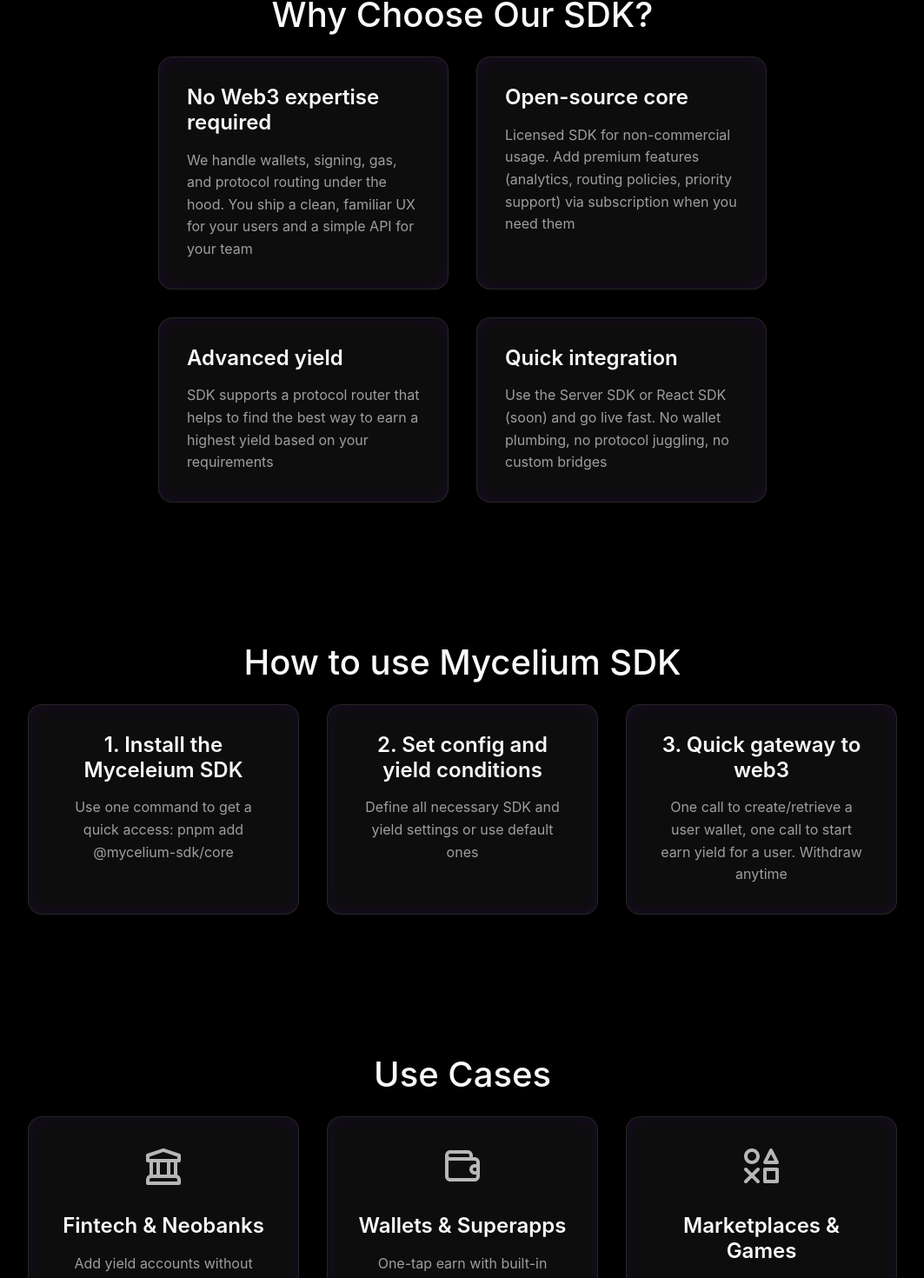
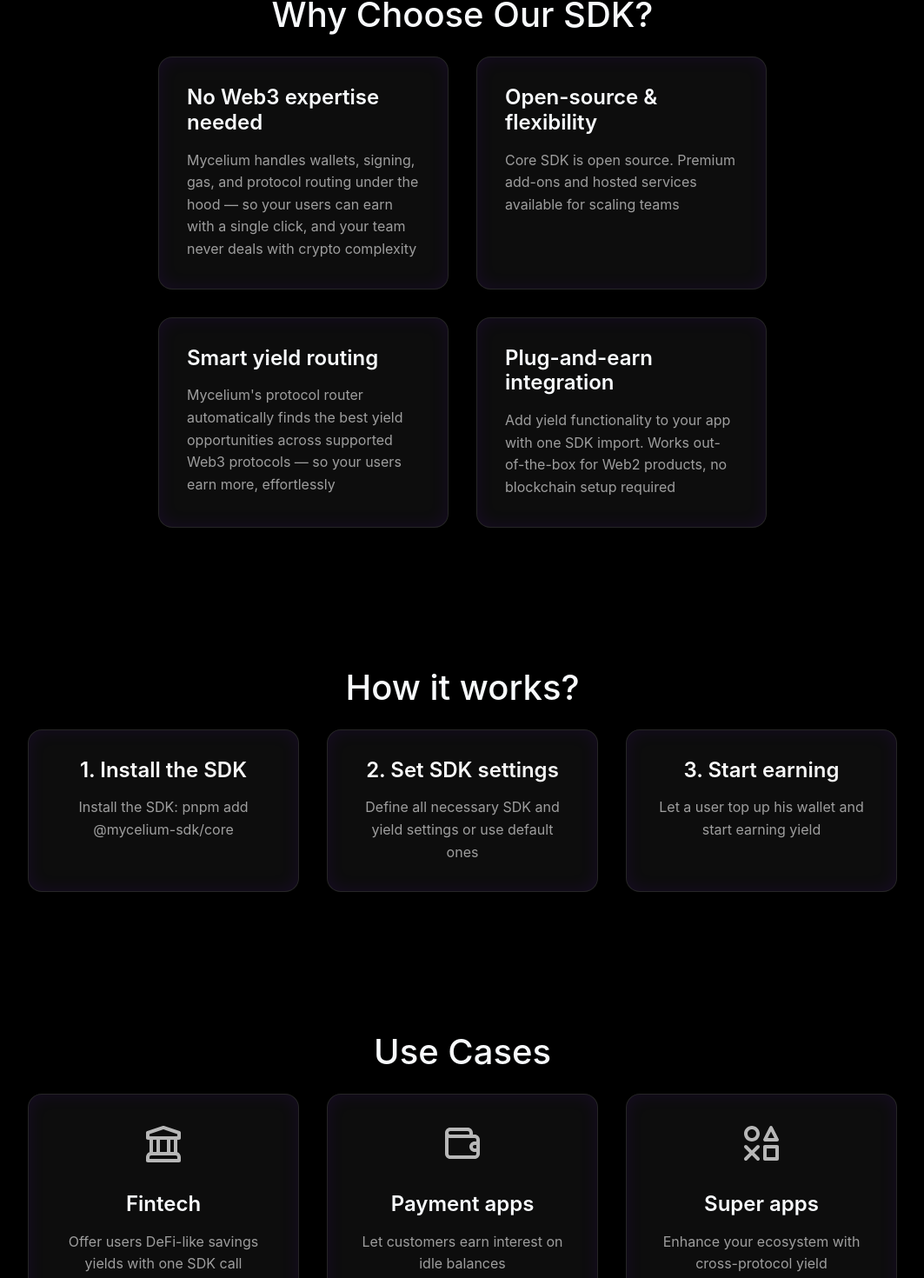
Before and after one commit to MyceliumSDK/Landing-page, a Vue app: page / in a window 1280 px wide. Shown: the part 890-2360 px from the top of the page at 87% size, without its empty margins (108-1171 px from the left). Built offline with nearby package versions, Linux system fonts and the light colour scheme.

Commit message:
changed copies

```diff
--- a/src/components/Header.vue
+++ b/src/components/Header.vue
@@ -2,7 +2,7 @@
   <header class="header" :class="{ 'header-scrolled': isScrolled }">
     <div class="logo">
       <a href="#" class="brand-link">
-          <span class="brand-text">Mycelium SDK</span>
+        <span class="brand-text">Mycelium</span>
       </a>
     </div>
 
@@ -12,28 +12,29 @@
       <a :href="$constants.DOCS_MYCELIUM_SDK" class="nav-link">Docs</a>
     </div>
     <div>
-        <a :href="$constants.DEMO_MYCELIUM_SDK" class="btn btn-primary">Check demo</a>
+      <a :href="$constants.DEMO_MYCELIUM_SDK" class="btn btn-primary"
+        >Check demo</a
+      >
     </div>
   </header>
 </template>
 
 <script setup lang="ts">
-import { onMounted, onUnmounted, ref } from 'vue'
+import { onMounted, onUnmounted, ref } from "vue";
 
-const isScrolled = ref(false)
+const isScrolled = ref(false);
 
 const handleScroll = () => {
-  isScrolled.value = window.scrollY > 50
-}
+  isScrolled.value = window.scrollY > 50;
+};
 
 onMounted(() => {
-  window.addEventListener('scroll', handleScroll)
-})
+  window.addEventListener("scroll", handleScroll);
+});
 
 onUnmounted(() => {
-  window.removeEventListener('scroll', handleScroll)
-})
-
+  window.removeEventListener("scroll", handleScroll);
+});
 </script>
 
 <style scoped>
@@ -41,7 +42,7 @@
   background: transparent;
   position: fixed;
   z-index: 1000;
-  padding: .5rem 2rem;
+  padding: 0.5rem 2rem;
   width: 100vw;
   transition: all 0.3s ease;
   display: flex;
@@ -54,9 +55,7 @@
   backdrop-filter: blur(50px) saturate(200%) brightness(80%);
   -webkit-backdrop-filter: blur(50px) saturate(200%) brightness(80%);
   border-bottom: 1px solid rgba(255, 255, 255, 0.15);
-  box-shadow:
-    0 8px 32px rgba(0, 0, 0, 0.3),
-    0 4px 16px rgba(0, 0, 0, 0.2),
+  box-shadow: 0 8px 32px rgba(0, 0, 0, 0.3), 0 4px 16px rgba(0, 0, 0, 0.2),
     inset 0 1px 0 rgba(255, 255, 255, 0.1),
     inset 0 -1px 0 rgba(255, 255, 255, 0.05);
 }
--- a/src/components/sections/FeaturesSection.vue
+++ b/src/components/sections/FeaturesSection.vue
@@ -3,7 +3,11 @@
     <div class="container">
       <h2 class="section-title">Why Choose Our SDK?</h2>
       <div class="grid-2">
-        <div class="card fade-in-up" v-for="feature in features" :key="feature.id">
+        <div
+          class="card fade-in-up"
+          v-for="feature in features"
+          :key="feature.id"
+        >
           <h3 class="card-title">{{ feature.title }}</h3>
           <p class="card-description">{{ feature.description }}</p>
         </div>
@@ -16,25 +20,29 @@
 const features = [
   {
     id: 1,
-    title: 'No Web3 expertise required',
-    description: 'We handle wallets, signing, gas, and protocol routing under the hood. You ship a clean, familiar UX for your users and a simple API for your team',
+    title: "No Web3 expertise needed",
+    description:
+      "Mycelium handles wallets, signing, gas, and protocol routing under the hood — so your users can earn with a single click, and your team never deals with crypto complexity",
   },
   {
     id: 2,
-    title: 'Open-source core',
-    description: 'Licensed SDK for non-commercial usage. Add premium features (analytics, routing policies, priority support) via subscription when you need them',
+    title: "Open-source & flexibility",
+    description:
+      "Core SDK is open source. Premium add-ons and hosted services available for scaling teams",
   },
   {
     id: 3,
-    title: 'Advanced yield',
-    description: 'SDK supports a protocol router that helps to find the best way to earn a highest yield based on your requirements',
+    title: "Smart yield routing",
+    description:
+      "Mycelium's protocol router automatically finds the best yield opportunities across supported Web3 protocols — so your users earn more, effortlessly",
   },
   {
     id: 4,
-    title: 'Quick integration',
-    description: 'Use the Server SDK or React SDK (soon) and go live fast. No wallet plumbing, no protocol juggling, no custom bridges',
-  }
-]
+    title: "Plug-and-earn integration",
+    description:
+      "Add yield functionality to your app with one SDK import. Works out-of-the-box for Web2 products, no blockchain setup required",
+  },
+];
 </script>
 
 <style scoped>
--- a/src/components/sections/StepsSection.vue
+++ b/src/components/sections/StepsSection.vue
@@ -1,7 +1,7 @@
 <template>
   <section class="section">
     <div class="container">
-      <h2 class="section-title">How to use Mycelium SDK</h2>
+      <h2 class="section-title">How it works?</h2>
       <div class="grid-3">
         <div class="card fade-in-up" v-for="step in steps" :key="step.id">
           <h3 class="card-title">{{ step.title }}</h3>
@@ -13,26 +13,24 @@
 </template>
 
 <script setup lang="ts">
-
 const steps = [
   {
     id: 1,
-    title: '1. Install the Myceleium SDK',
-    description: 'Use one command to get a quick access: pnpm add @mycelium-sdk/core'
+    title: "1. Install the SDK",
+    description: "Install the SDK: pnpm add @mycelium-sdk/core",
   },
   {
     id: 2,
-    title: '2. Set config and yield conditions',
-    description: 'Define all necessary SDK and yield settings or use default ones'
+    title: "2. Set SDK settings",
+    description:
+      "Define all necessary SDK and yield settings or use default ones",
   },
   {
     id: 3,
-    title: '3. Quick gateway to web3  ',
-    description: 'One call to create/retrieve a user wallet, one call to start earn yield for a user. Withdraw anytime'
+    title: "3. Start earning",
+    description: "Let a user top up his wallet and start earning yield",
   },
-]
-
-
+];
 </script>
 
 <style scoped>
--- a/src/components/sections/UseCasesSection.vue
+++ b/src/components/sections/UseCasesSection.vue
@@ -4,7 +4,11 @@
       <h2 class="section-title">Use Cases</h2>
 
       <div class="grid-3">
-        <div class="card fade-in-up" v-for="useCase in useCases" :key="useCase.id">
+        <div
+          class="card fade-in-up"
+          v-for="useCase in useCases"
+          :key="useCase.id"
+        >
           <div class="use-case-icon">
             <div v-html="useCase.icon"></div>
           </div>
@@ -20,35 +24,35 @@
 const useCases = [
   {
     id: 1,
-    title: 'Fintech & Neobanks',
-    description: 'Add yield accounts without building a DeFi team.',
+    title: "Fintech",
+    description: "Offer users DeFi-like savings yields with one SDK call",
     icon: `
 <svg xmlns="http://www.w3.org/2000/svg" width="48" height="48" viewBox="0 0 24 24" fill="none">
 <path d="M21 10C21.1313 10 21.2614 9.97419 21.3827 9.92395C21.5041 9.8737 21.6143 9.80005 21.7072 9.70718C21.8 9.61432 21.8737 9.50406 21.9239 9.38272C21.9742 9.26138 22 9.13133 22 9V6C22.0001 5.79017 21.9341 5.58565 21.8114 5.41544C21.6887 5.24524 21.5155 5.11799 21.3164 5.05176L12.3164 2.05176C12.111 1.9834 11.889 1.9834 11.6836 2.05176L2.68359 5.05176C2.48449 5.11799 2.31131 5.24524 2.18861 5.41544C2.0659 5.58565 1.99991 5.79017 2 6V9C1.99997 9.13133 2.02581 9.26138 2.07605 9.38272C2.12629 9.50406 2.19995 9.61432 2.29282 9.70718C2.38568 9.80005 2.49594 9.8737 2.61728 9.92395C2.73862 9.97419 2.86867 10 3 10H4V17.1843C3.41674 17.3897 2.91137 17.7707 2.55327 18.2748C2.19517 18.779 2.0019 19.3816 2 20V22C1.99997 22.1313 2.02581 22.2614 2.07605 22.3827C2.12629 22.5041 2.19995 22.6143 2.29282 22.7072C2.38568 22.8 2.49594 22.8737 2.61728 22.9239C2.73862 22.9742 2.86867 23 3 23H21C21.1313 23 21.2614 22.9742 21.3827 22.9239C21.5041 22.8737 21.6143 22.8 21.7072 22.7072C21.8 22.6143 21.8737 22.5041 21.9239 22.3827C21.9742 22.2614 22 22.1313 22 22V20C21.9981 19.3816 21.8048 18.779 21.4467 18.2748C21.0886 17.7707 20.5833 17.3897 20 17.1843V10H21ZM20 21H4V20C4.00026 19.7349 4.10571 19.4807 4.29319 19.2932C4.48066 19.1057 4.73486 19.0003 5 19H19C19.2651 19.0003 19.5193 19.1057 19.7068 19.2932C19.8943 19.4807 19.9997 19.7349 20 20V21ZM6 17V10H8V17H6ZM10 17V10H14V17H10ZM16 17V10H18V17H16ZM4 8V6.7207L12 4.0537L20 6.7207V8H4Z" fill="currentColor"/>
 </svg>
-    `
+    `,
   },
   {
     id: 2,
-    title: 'Wallets & Superapps',
-    description: 'One-tap earn with built-in routing.',
+    title: "Payment apps",
+    description: "Let customers earn interest on idle balances",
     icon: `
 <svg xmlns="http://www.w3.org/2000/svg" width="48" height="48" viewBox="0 0 24 24" fill="none">
 <path d="M19 7H18V6C18 5.20435 17.6839 4.44129 17.1213 3.87868C16.5587 3.31607 15.7956 3 15 3H5C4.20435 3 3.44129 3.31607 2.87868 3.87868C2.31607 4.44129 2 5.20435 2 6V18C2 18.7956 2.31607 19.5587 2.87868 20.1213C3.44129 20.6839 4.20435 21 5 21H19C19.7956 21 20.5587 20.6839 21.1213 20.1213C21.6839 19.5587 22 18.7956 22 18V10C22 9.20435 21.6839 8.44129 21.1213 7.87868C20.5587 7.31607 19.7956 7 19 7ZM5 5H15C15.2652 5 15.5196 5.10536 15.7071 5.29289C15.8946 5.48043 16 5.73478 16 6V7H5C4.73478 7 4.48043 6.89464 4.29289 6.70711C4.10536 6.51957 4 6.26522 4 6C4 5.73478 4.10536 5.48043 4.29289 5.29289C4.48043 5.10536 4.73478 5 5 5ZM20 15H19C18.7348 15 18.4804 14.8946 18.2929 14.7071C18.1054 14.5196 18 14.2652 18 14C18 13.7348 18.1054 13.4804 18.2929 13.2929C18.4804 13.1054 18.7348 13 19 13H20V15ZM20 11H19C18.2044 11 17.4413 11.3161 16.8787 11.8787C16.3161 12.4413 16 13.2044 16 14C16 14.7956 16.3161 15.5587 16.8787 16.1213C17.4413 16.6839 18.2044 17 19 17H20V18C20 18.2652 19.8946 18.5196 19.7071 18.7071C19.5196 18.8946 19.2652 19 19 19H5C4.73478 19 4.48043 18.8946 4.29289 18.7071C4.10536 18.5196 4 18.2652 4 18V8.83C4.32127 8.94302 4.65943 9.00051 5 9H19C19.2652 9 19.5196 9.10536 19.7071 9.29289C19.8946 9.48043 20 9.73478 20 10V11Z" fill="currentColor"/>
 </svg>
-    `
+    `,
   },
   {
     id: 3,
-    title: 'Marketplaces & Games',
-    description: 'Let balances work while users play or trade.',
+    title: "Super apps",
+    description: "Enhance your ecosystem with cross-protocol yield",
     icon: `
 <svg xmlns="http://www.w3.org/2000/svg" width="48" height="48" viewBox="0 0 24 24" fill="none">
 <path d="M13.6 10.9C13.7 11 13.8 11 14 11H21C21.6 11 22 10.6 22 10C22 9.8 22 9.7 21.9 9.6L18.4 2.6C18.1 2.1 17.5 1.9 17 2.2C16.9 2.3 16.7 2.4 16.6 2.6L13.1 9.6C12.9 10 13.1 10.6 13.6 10.9ZM17.5 5.2L19.4 9H15.6L17.5 5.2ZM6.5 2C4 2 2 4 2 6.5C2 9 4 11 6.5 11C9 11 11 9 11 6.5C11 4 9 2 6.5 2ZM6.5 9C5.1 9 4 7.9 4 6.5C4 5.1 5.1 4 6.5 4C7.9 4 9 5.1 9 6.5C9 7.9 7.9 9 6.5 9ZM10.7 13.3C10.3 12.9 9.7 12.9 9.3 13.3L6.5 16.1L3.7 13.3C3.3 12.9 2.7 12.9 2.3 13.3C1.9 13.7 1.9 14.3 2.3 14.7L5.1 17.5L2.3 20.3C1.9 20.7 1.9 21.3 2.3 21.7C2.7 22.1 3.3 22.1 3.7 21.7L6.5 18.9L9.3 21.7C9.7 22.1 10.3 22.1 10.7 21.7C11.1 21.3 11.1 20.7 10.7 20.3L7.9 17.5L10.7 14.7C11.1 14.3 11.1 13.7 10.7 13.3ZM21 13H14C13.4 13 13 13.4 13 14V21C13 21.6 13.4 22 14 22H21C21.6 22 22 21.6 22 21V14C22 13.4 21.6 13 21 13ZM20 20H15V15H20V20Z" fill="currentColor"/>
 </svg>
-    `
-  }
-]
+    `,
+  },
+];
 </script>
 
 <style scoped>
```
Also changed, not shown: src/components/sections/ContactsSections.vue (+65 -30 lines), src/components/sections/HeroSection.vue (+33 -16 lines), 1 other file (tests, documents, lock files or other folders). Lines whose indentation alone changed are shown as unchanged.
